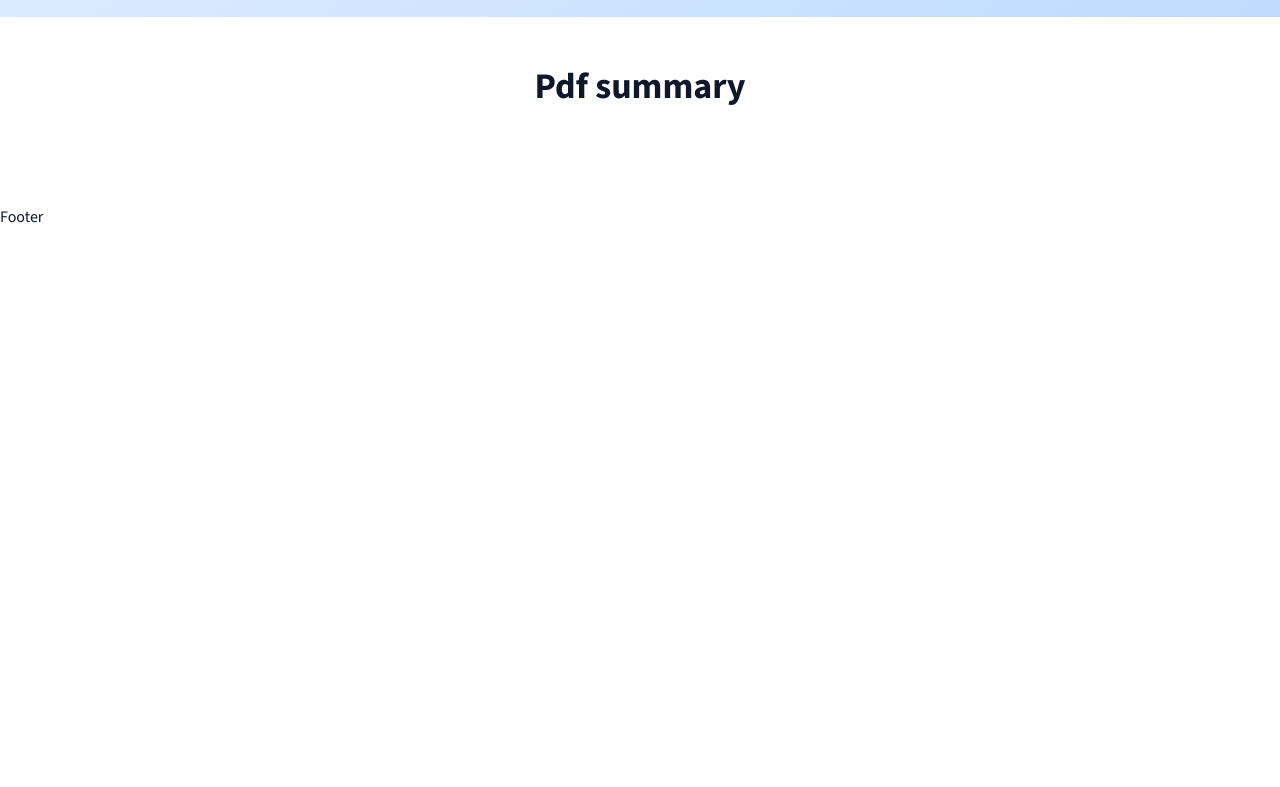
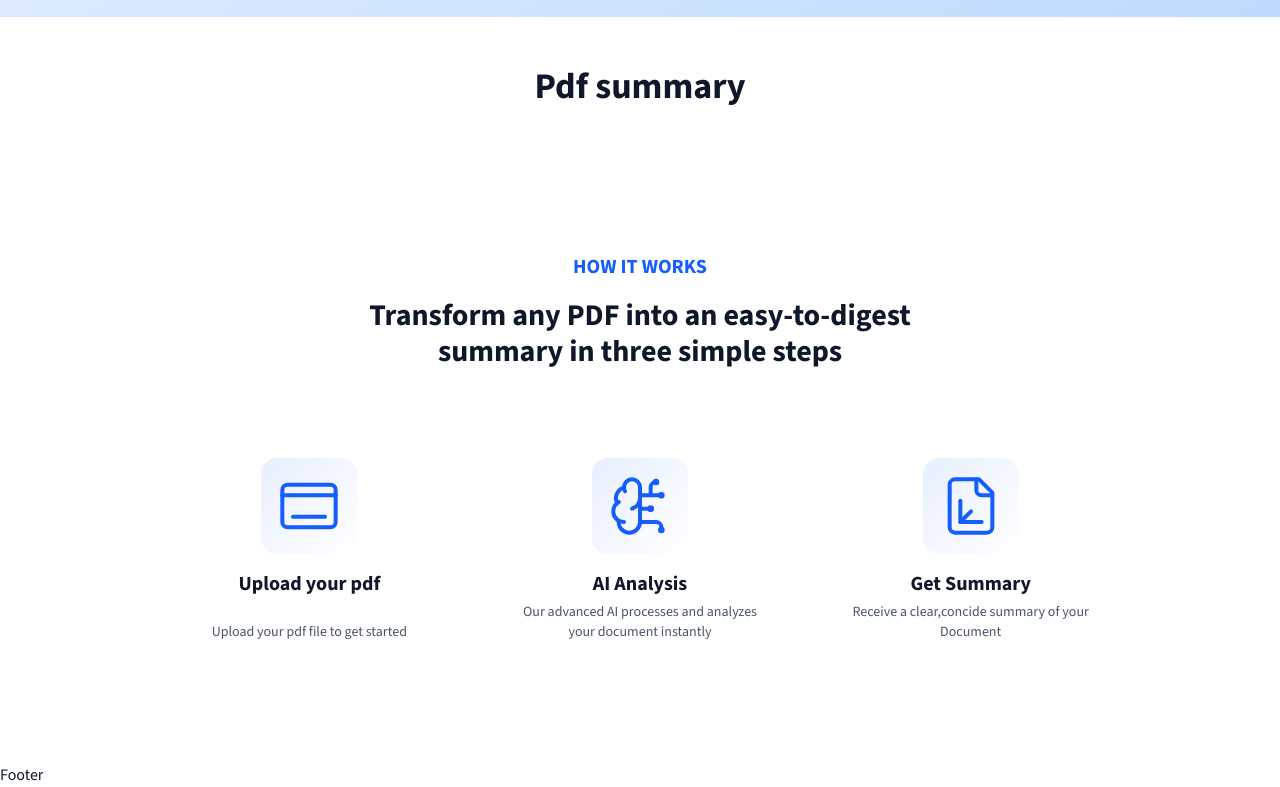
Before and after one commit to Abhijithbineesh/easy-pdf, a Next.js app: page / in a window 1280 px wide. Shown: the part 783-1570 px from the top of the page. Before the commit the page ends 1012 px from the top, so only its background shows below. Built offline with nearby package versions, Linux system fonts and the light colour scheme.

Commit message:
completed how-it-works.tsx

```diff
--- a/app/page.tsx
+++ b/app/page.tsx
@@ -1,11 +1,13 @@
 import DemoSection from "@/components/home/demoSection";
 import HeroSection from "@/components/home/heroSection";
+import HowItWorks from "@/components/home/howitWorks";
 
 export default function Home() {
   return <div className="relative w-full">
     <div className="flex flex-col">
     <HeroSection/>
     <DemoSection/>
+    <HowItWorks/>
     </div>
     </div>;
 }
--- /dev/null
+++ b/components/home/howitWorks.tsx
@@ -0,0 +1,69 @@
+import { BrainCircuit, DockIcon, FileAxis3d } from "lucide-react";
+import { ReactNode } from "react";
+
+export default function HowItWorks() {
+  type Step = {
+    icon: ReactNode;
+    label: string;
+    description: string;
+  };
+
+  const steps: Step[] = [
+    {
+      icon: <DockIcon size={64} strokeWidth={1.5} />,
+      label: "Upload your pdf",
+      description: "Upload your pdf file to get started",
+    },
+
+    {
+      icon: <BrainCircuit size={64} strokeWidth={1.5} />,
+      label: "AI Analysis",
+      description:
+        "Our advanced AI processes and analyzes your document instantly",
+    },
+
+    {
+      icon: <FileAxis3d size={64} strokeWidth={1.5} />,
+      label: "Get Summary",
+      description: "Receive a clear,concide summary of your Document",
+    },
+  ];
+
+  return (
+    <section className="relative overflow-hidden">
+      <div className="py-12 lg:py-24 max-w-5xl mx-auto px-4 sm:px-6 lg:px-8 lg:pt-12">
+        <div className="text-center mb-16">
+          <h2 className="text-blue-600 font-bold text-xl uppercase mb-4 ">
+            HOW IT WORKS
+          </h2>
+          <h3 className="font-bold text-3xl max-w-2xl mx-auto">
+            Transform any PDF into an easy-to-digest summary in three simple
+            steps
+          </h3>
+        </div>
+
+        <div className="grid grid-cols-1 md:grid-cols-3 gap-8 max-w-6xl  mx-auto relative">
+          {steps.map((step, idx) => (
+            <StepItem key={idx} {...step} />
+          ))}
+        </div>
+      </div>
+    </section>
+  );
+}
+
+function StepItem({ icon, label, description }: Step) {
+  return (
+    <div className="relative p-6 rounded-2xl bg-white/5 backdrop-blur-xs border border-white/10 hover:border-blue-600 transition-colors group-w-full">
+      <div className="flex flex-col gap-4 h-full ">
+        <div className="flex items-center justify-center h-24 w-24 mx-auto rounded-2xl bg-linear-to-br from-blue-600/10 to-transparent group-hover:from-blue-600/20 transition-colors">
+          <div className="text-blue-600">{icon}</div>
+        </div>
+        <div className="flex flex-col flex-1 gap-1 justify-between ">
+          <h4 className="text-center font-bold text-xl">{label}</h4>
+          <p className="text-center text-gray-600 text-sm">{description}</p>
+        </div>
+      </div>
+    </div>
+  );
+}
```
